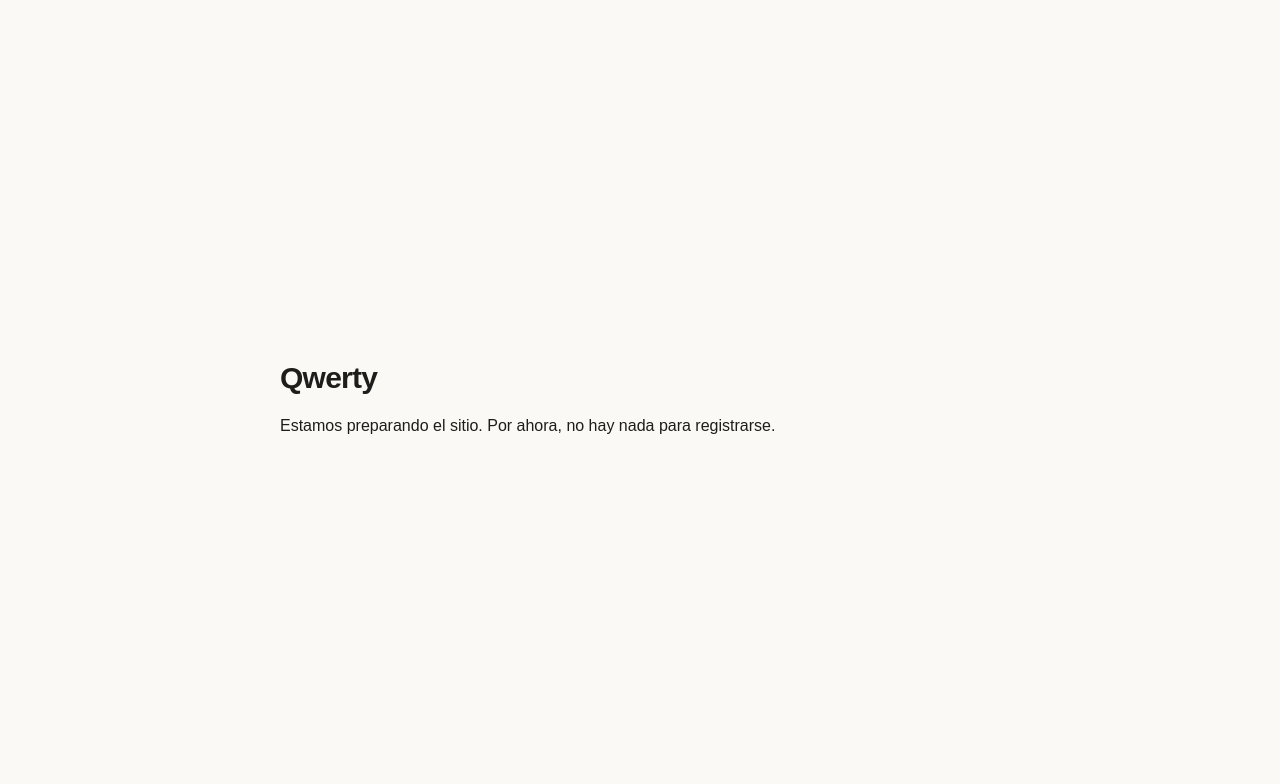
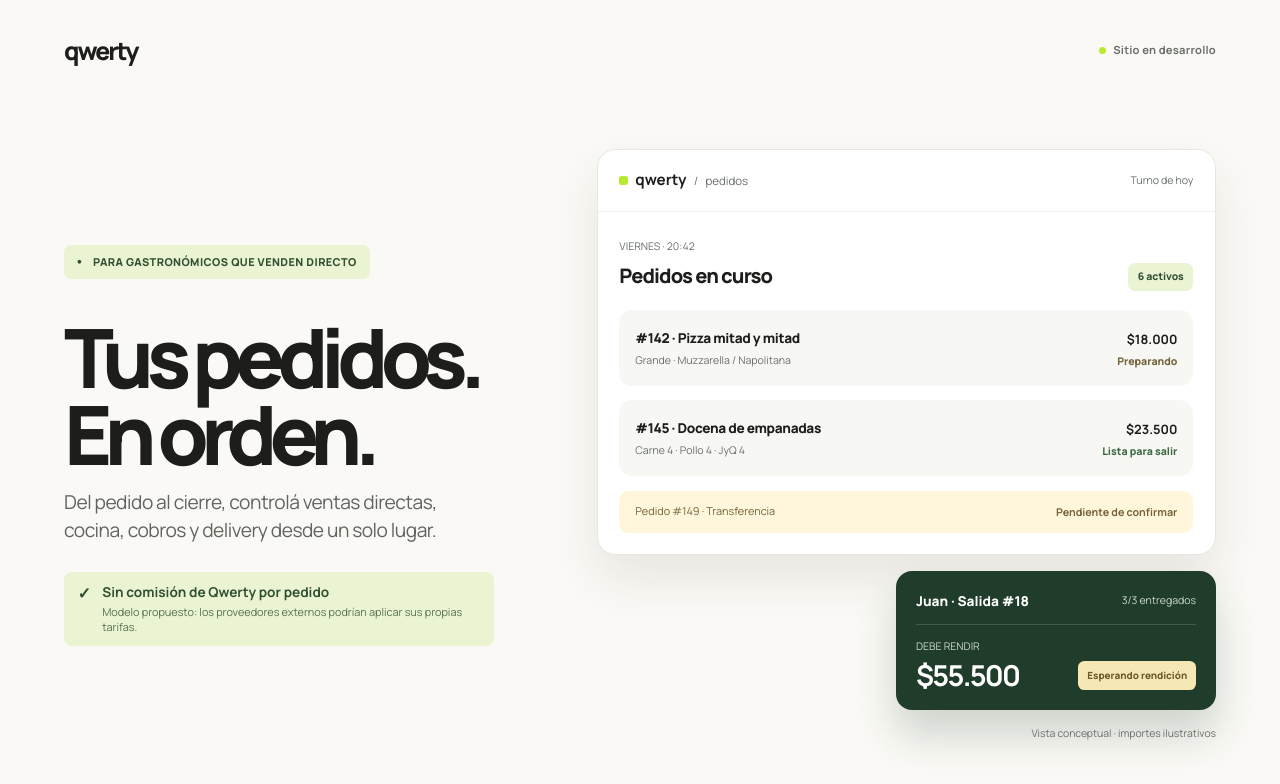
Before and after one commit to andresfrei/qwerty, a Next.js app in the folder apps/web/: page / in a window 1280 px wide. Shown: the top 784 px of the page. Built offline with nearby package versions, Linux system fonts and the light colour scheme.

Commit message:
feat(web): build conceptual landing hero

```diff
--- a/apps/web/app/globals.css
+++ b/apps/web/app/globals.css
@@ -1,13 +1,36 @@
 @import "tailwindcss";
 
 :root {
+  --cream: #faf9f5;
+  --ink: #1d1d1b;
+  --muted: #697069;
+  --line: #e7e7df;
+  --soft-lime: #eaf3d2;
+  --lime: #b7eb32;
+  --forest: #203d2c;
+  --forest-muted: #ccd8c9;
+  --forest-label: #cbd7c8;
+  --olive: #315033;
+  --olive-muted: #587053;
+  --body-subtle: #5f655f;
+  --success: #3d6b43;
+  --transfer-bg: #fff6dc;
+  --transfer-text: #75633c;
+  --settlement-bg: #f6e8b5;
+  --settlement-text: #6c5a2c;
   color-scheme: light;
-  background: #faf9f5;
-  color: #1d1d1b;
-  font-family: Arial, Helvetica, sans-serif;
+  background: var(--cream);
+  color: var(--ink);
+  font-family: "Manrope Variable", "Manrope", sans-serif;
+}
+
+* {
+  box-sizing: border-box;
 }
 
 body {
   margin: 0;
+  min-width: 320px;
   min-height: 100vh;
+  background: var(--cream);
 }
--- a/apps/web/app/layout.tsx
+++ b/apps/web/app/layout.tsx
@@ -1,11 +1,16 @@
 import type { Metadata } from "next";
 import type { ReactNode } from "react";
+import "@fontsource-variable/manrope";
 import "./globals.css";
 
 export const metadata: Metadata = {
   metadataBase: new URL("https://qwapp.lat"),
-  title: "Qwerty",
-  description: "Estamos preparando el sitio de Qwerty.",
+  title: "Qwerty · Tus pedidos, en orden",
+  description:
+    "Qwerty es un concepto en desarrollo para ordenar ventas directas, cocina, cobros y delivery.",
+  alternates: {
+    canonical: "/",
+  },
   robots: {
     index: false,
     follow: false,
--- a/apps/web/app/page.tsx
+++ b/apps/web/app/page.tsx
@@ -1,10 +1,149 @@
+const orders = [
+  {
+    number: "#142",
+    name: "Pizza mitad y mitad",
+    detail: "Grande · Muzzarella / Napolitana",
+    amount: "$18.000",
+    status: "Preparando",
+    statusColor: "text-[var(--transfer-text)]",
+  },
+  {
+    number: "#145",
+    name: "Docena de empanadas",
+    detail: "Carne 4 · Pollo 4 · JyQ 4",
+    amount: "$23.500",
+    status: "Lista para salir",
+    statusColor: "text-[var(--success)]",
+  },
+];
+
 export default function HomePage() {
   return (
-    <main className="mx-auto flex min-h-screen max-w-3xl flex-col justify-center px-6 py-16">
-      <h1 className="text-3xl font-semibold tracking-tight">Qwerty</h1>
-      <p className="mt-4 max-w-prose text-base leading-7">
-        Estamos preparando el sitio. Por ahora, no hay nada para registrarse.
-      </p>
+    <main className="min-h-screen px-6 py-6 sm:px-10 sm:py-8 lg:px-16">
+      <header className="mx-auto flex max-w-7xl items-center justify-between">
+        <span className="text-[1.55rem] font-[750] tracking-[-0.08em]">qwerty</span>
+        <p className="inline-flex items-center gap-[0.45rem] text-[0.7rem] font-bold tracking-[0.02em] text-[var(--muted)]">
+          <span className="inline-block size-[0.45rem] rounded-full bg-[var(--lime)]" aria-hidden="true" />
+          Sitio en desarrollo
+        </p>
+      </header>
+
+      <section
+        className="mx-auto block max-w-7xl pt-[4.5rem] md:grid md:min-h-[calc(100vh-5rem)] md:grid-cols-[minmax(0,0.9fr)_minmax(27rem,1.1fr)] md:items-center md:gap-14 md:pb-20 md:pt-[clamp(4rem,10vh,8rem)] lg:grid-cols-[minmax(0,0.82fr)_minmax(31rem,1.18fr)] lg:gap-[clamp(3rem,8vw,8rem)]"
+        aria-labelledby="hero-title"
+      >
+        <div className="max-w-none md:max-w-[33rem]">
+          <p className="inline-flex items-center gap-[0.65rem] rounded-[0.45rem] bg-[var(--soft-lime)] px-[0.8rem] py-[0.55rem] text-[0.68rem] font-extrabold uppercase tracking-[0.04em] text-[var(--olive)]">
+            <span className="text-[0.55rem] text-[var(--olive)]" aria-hidden="true">
+              ●
+            </span>
+            Para gastronómicos que venden directo
+          </p>
+          <h1
+            id="hero-title"
+            className="mb-4 mt-[2.2rem] text-[clamp(3.35rem,17vw,4.7rem)] font-[750] leading-[0.94] tracking-[-0.095em] md:mt-10 md:text-[clamp(3.5rem,6.4vw,6.25rem)]"
+          >
+            Tus pedidos.
+            <br />
+            En orden.
+          </h1>
+          <p className="mb-[1.7rem] max-w-[28rem] text-[1rem] leading-[1.45] tracking-[-0.025em] text-[var(--body-subtle)] md:max-w-[31rem] md:text-[clamp(1rem,1.5vw,1.25rem)]">
+            Del pedido al cierre, controlá ventas directas, cocina, cobros y delivery desde un solo
+            lugar.
+          </p>
+          <p className="inline-flex max-w-full items-start gap-[0.7rem] rounded-[0.5rem] bg-[var(--soft-lime)] px-[0.85rem] py-[0.7rem] text-[0.8rem] leading-[1.35] text-[var(--olive)] md:max-w-[28rem]">
+            <span className="text-[1rem] font-extrabold" aria-hidden="true">
+              ✓
+            </span>
+            <span>
+              <strong className="block text-[0.85rem]">Sin comisión de Qwerty por pedido</strong>
+              <small className="mt-1 block text-[0.68rem] text-[var(--olive-muted)]">
+                Modelo propuesto: los proveedores externos podrían aplicar sus propias tarifas.
+              </small>
+            </span>
+          </p>
+        </div>
+
+        <section className="mt-14 grid gap-4 md:mt-0" aria-labelledby="examples-title">
+          <h2 id="examples-title" className="sr-only">
+            Ejemplos ilustrativos de pedidos y estados operativos
+          </h2>
+          <article className="overflow-hidden rounded-[1.15rem] border border-[var(--line)] bg-white shadow-[0_1.5rem_3rem_rgb(40_47_37_/_9%)]">
+            <header className="flex items-center justify-between border-b border-[#eeeeea] px-4 py-[1.1rem] md:px-[1.35rem] md:py-[1.2rem]">
+              <div className="flex items-center gap-[0.45rem] text-[0.72rem] text-[var(--muted)]">
+                <span className="inline-block size-[0.55rem] rounded-[0.15rem] bg-[var(--lime)]" aria-hidden="true" />
+                <strong className="text-[0.95rem] text-[var(--ink)]">qwerty</strong>
+                <span aria-hidden="true">/</span>
+                <span>pedidos</span>
+              </div>
+              <span className="text-[0.66rem] text-[var(--muted)]">Turno de hoy</span>
+            </header>
+            <div className="px-4 pb-4 pt-[1.35rem] md:px-[1.35rem] md:pb-[1.35rem] md:pt-[1.65rem]">
+              <div className="mb-[1.2rem] flex items-end justify-between gap-4">
+                <div>
+                  <p className="mb-[0.4rem] text-[0.66rem] uppercase text-[var(--muted)]">Viernes · 20:42</p>
+                  <h2 className="m-0 text-[1.25rem] font-[750] tracking-[-0.045em]">Pedidos en curso</h2>
+                </div>
+                <span className="whitespace-nowrap rounded-[0.45rem] bg-[var(--soft-lime)] px-[0.6rem] py-[0.4rem] text-[0.65rem] font-extrabold text-[var(--olive)]">
+                  6 activos
+                </span>
+              </div>
+              <div className="grid gap-[0.9rem]">
+                {orders.map((order) => (
+                  <div
+                    className="flex items-start justify-between gap-4 rounded-[0.8rem] bg-[#f7f7f4] p-[0.9rem] md:items-center md:p-4"
+                    key={order.number}
+                  >
+                    <div className="min-w-0">
+                      <strong className="block overflow-hidden text-ellipsis whitespace-nowrap text-[0.78rem] font-[750] tracking-[-0.025em] md:text-[0.85rem]">
+                        {order.number} · {order.name}
+                      </strong>
+                      <span className="mt-[0.3rem] block overflow-hidden text-ellipsis whitespace-nowrap text-[0.61rem] text-[var(--muted)] md:text-[0.66rem]">
+                        {order.detail}
+                      </span>
+                    </div>
+                    <div className="shrink-0 text-right">
+                      <strong className="text-[0.8rem]">{order.amount}</strong>
+                      <span
+                        className={`mt-1 block text-[0.66rem] font-[750] ${order.statusColor}`}
+                      >
+                        {order.status}
+                      </span>
+                    </div>
+                  </div>
+                ))}
+              </div>
+              <div className="mt-[0.9rem] flex flex-col items-start gap-[0.35rem] rounded-[0.6rem] bg-[var(--transfer-bg)] px-4 py-[0.8rem] text-[0.68rem] text-[var(--transfer-text)] md:flex-row md:items-center md:justify-between md:gap-4">
+                <span>
+                  Pedido #149 <span aria-hidden="true">·</span> Transferencia
+                </span>
+                <strong className="text-left text-[0.67rem] text-[var(--transfer-text)] md:text-right">
+                  Pendiente de confirmar
+                </strong>
+              </div>
+            </div>
+          </article>
+
+          <article className="w-[calc(100%-1rem)] max-w-[20rem] justify-self-end rounded-[1rem] bg-[var(--forest)] p-5 text-white shadow-[0_1.5rem_2.5rem_rgb(32_61_44_/_20%)]">
+            <div className="flex items-center justify-between gap-3 border-b border-white/15 pb-3">
+              <h2 className="m-0 text-[0.85rem] font-[750]">Juan · Salida #18</h2>
+              <span className="whitespace-nowrap text-[0.66rem] text-[var(--forest-muted)]">3/3 entregados</span>
+            </div>
+            <div className="pt-3.5">
+              <p className="mb-[0.4rem] text-[0.66rem] uppercase text-[var(--forest-label)]">Debe rendir</p>
+              <div className="flex items-end justify-between gap-3">
+                <strong className="text-[1.8rem] leading-none tracking-[-0.06em]">$55.500</strong>
+                <span className="rounded-[0.4rem] bg-[var(--settlement-bg)] px-[0.55rem] py-[0.45rem] text-[0.62rem] font-extrabold text-[var(--settlement-text)]">
+                  Esperando rendición
+                </span>
+              </div>
+            </div>
+          </article>
+          <p className="justify-self-start text-[0.65rem] text-[var(--muted)] md:justify-self-end">
+            Vista conceptual · importes ilustrativos
+          </p>
+        </section>
+      </section>
     </main>
   );
 }
--- a/apps/web/package.json
+++ b/apps/web/package.json
@@ -8,6 +8,7 @@
     "lint": "biome lint app"
   },
   "dependencies": {
+    "@fontsource-variable/manrope": "5.3.0",
     "next": "16.3.6",
     "react": "19.3.0",
     "react-dom": "19.3.0"
```
Also changed, not shown: 2 other files (tests, documents, lock files or other folders).
